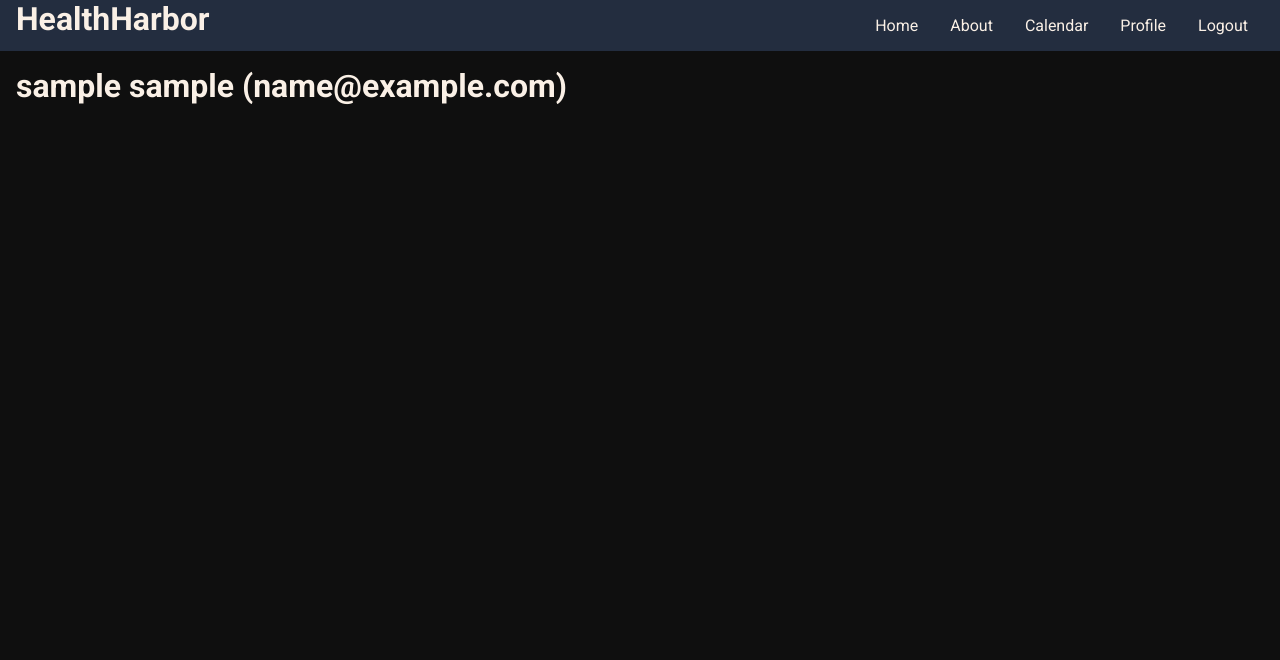
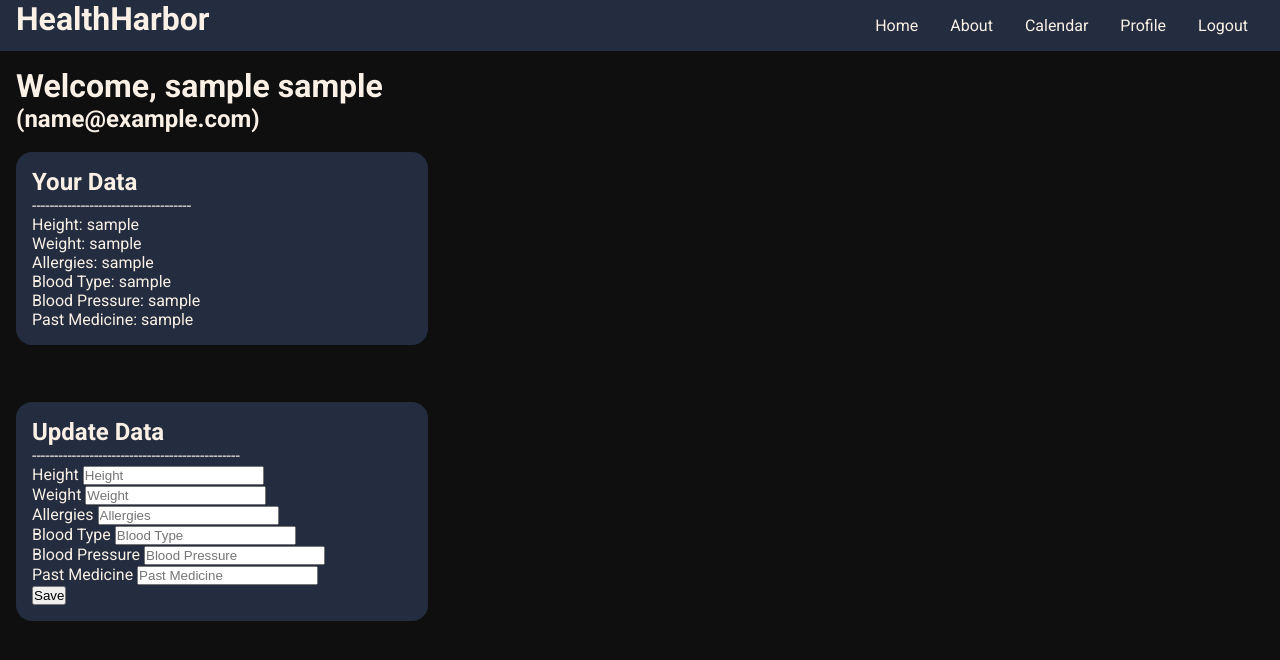
Before and after one commit to AshishNarne/HealthHarbor, a Flask app: page /profile in a window 1280 px wide. Shown: the top 660 px of the page. Run offline with Flask 3, Linux system fonts and the light colour scheme; the visitor is signed in with stand-in values (Sample User, id 1).

Commit message:
Updated Profile Page

```diff
--- a/src/models.py
+++ b/src/models.py
@@ -13,6 +13,12 @@ class User(UserMixin, db.Model):
     lname: Mapped[str] = mapped_column()
     pwd_hash: Mapped[str] = mapped_column()
     reminders: Mapped[list['Reminder']] = relationship(back_populates='user')
+    height: Mapped[str] = mapped_column()
+    weight: Mapped[str] = mapped_column()
+    allergies: Mapped[str] = mapped_column()
+    blood_type: Mapped[str] = mapped_column()
+    blood_pressure: Mapped[str] = mapped_column()
+    past_medicine: Mapped[str] = mapped_column()
 
 class Reminder(db.Model):
     id: Mapped[int] = mapped_column(primary_key=True)
--- a/src/pages.py
+++ b/src/pages.py
@@ -48,6 +48,12 @@ def signup_post():
     fname = request.form.get('fname')
     lname = request.form.get('lname')
     pwd = request.form.get('pwd')
+    height = 'Please fill in information'
+    weight = 'Please fill in information'
+    allergies = 'Please fill in information'
+    blood_type = 'Please fill in information'
+    blood_pressure = 'Please fill in information'
+    past_medicine = 'Please fill in information'
 
     # look for an existing user
     user = User.query.filter_by(email=email).first()
@@ -59,7 +65,9 @@ def signup_post():
         return redirect(url_for('pages.signup'))
 
     # create a new user with the form data. Hash the password so the plaintext version isn't saved.
-    new_user = User(email=email, fname=fname, lname=lname, pwd_hash=generate_password_hash(pwd))
+    new_user = User(email=email, fname=fname, lname=lname, pwd_hash=generate_password_hash(pwd), height=height, weight=
+                    weight, allergies=allergies, blood_type=blood_type, blood_pressure=blood_pressure,
+                    past_medicine=past_medicine)
 
     # add the new user to the database
     db.session.add(new_user)
@@ -71,6 +79,20 @@ def signup_post():
 @login_required
 def profile():
     return render_template('pages/profile.html', user=current_user)
+@bp.route('/profile', methods=['POST'])
+@login_required
+def profile_post():
+    user = current_user
+    user.height = request.form.get('height')
+    user.weight = request.form.get('weight')
+    user.allergies = request.form.get('allergies')
+    user.blood_type = request.form.get('blood_type')
+    user.blood_pressure = request.form.get('blood_pressure')
+    user.past_medicine = request.form.get('past_medicine')
+    db.session.commit()
+    return render_template('pages/profile.html', user=current_user, height=user.height, weight=user.weight,
+                           allergies=user.allergies, blood_type=user.blood_type, blood_pressure=user.blood_pressure,
+                           past_medicine=user.past_medicine)
 
 @bp.route('/logout')
 @login_required
--- a/src/static/styles.css
+++ b/src/static/styles.css
@@ -81,6 +81,14 @@ nav a {
     border-radius: 1rem;
 }
 
+.profile-form {
+    width: 33%;
+    flex-direction: column;
+    background-color: var(--clr-accent1);
+    padding: 1rem;
+    border-radius: 1rem;
+}
+
 .flashed-messages {
     background-color: red;
 }
--- a/src/templates/pages/profile.html
+++ b/src/templates/pages/profile.html
@@ -5,5 +5,30 @@
 {% endblock %}
 
 {% block content %}
-    <h1>{{user.fname}} {{user.lname}} ({{user.email}})</h1>
+<h1>Welcome, {{user.fname}} {{user.lname}}</h1>
+    <h2> ({{ user.email }})</h2>
+    <br>
+<form class='profile-form'>
+    <h2>Your Data</h2>
+    ------------------------------------
+    <br>
+    Height: {{user.height}}
+    <br>
+    Weight: {{user.weight}}
+    <br>
+    Allergies: {{user.allergies}}
+    <br>
+    Blood Type: {{user.blood_type}}
+    <br>
+    Blood Pressure: {{user.blood_pressure}}
+    <br>
+    Past Medicine: {{user.past_medicine}}
+</form>
+<br>
+<br>
+<br>
+    {% with title='Update Data' %}
+    {% include 'profile_form.html' %}
+    {% endwith %}
+
 {% endblock %}
--- /dev/null
+++ b/src/templates/profile_form.html
@@ -0,0 +1,30 @@
+{% extends 'put_form.html' %}
+
+{% block form_content %}
+-----------------------------------------------
+<div>
+        <label for='height'>Height</label>
+        <input name='height' type='text' placeholder='Height'/>
+    </div>
+    <div>
+        <label for='weight'>Weight</label>
+        <input name='weight' type='text' placeholder='Weight'/>
+    </div>
+    <div>
+        <label for='allergies'>Allergies</label>
+        <input name='allergies' type='text' placeholder='Allergies'/>
+    </div>
+    <div>
+        <label for='blood_type'>Blood Type</label>
+        <input name='blood_type' type='text' placeholder='Blood Type'/>
+    </div>
+    <div>
+        <label for='blood_pressure'>Blood Pressure</label>
+        <input name='blood_pressure' type='text' placeholder='Blood Pressure'/>
+    </div>
+    <div>
+        <label for='past_medicine'>Past Medicine</label>
+        <input name='past_medicine' type='text' placeholder='Past Medicine'/>
+    </div>
+    <button type="submit">Save</button>
+{% endblock %}
--- /dev/null
+++ b/src/templates/put_form.html
@@ -0,0 +1,14 @@
+<form class='profile-form' method='post' autocomplete='off' >
+    {% with messages = get_flashed_messages() %}
+        {% if messages %}
+            <ul class='flashed-messages'>
+                {% for message in messages %}
+                    <ul class='flashed-message'>{{message}}</ul>
+                {% endfor %}
+            </ul>
+        {% endif %}
+    {% endwith %}
+    <h2>{{title}}</h2>
+    {% block form_content %}
+    {% endblock %}
+</form>
```
Also changed, not shown: instance/db.sqlite (deleted).
